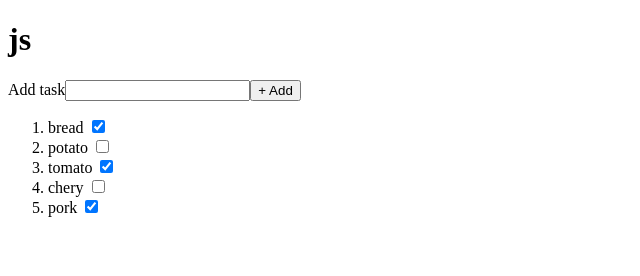
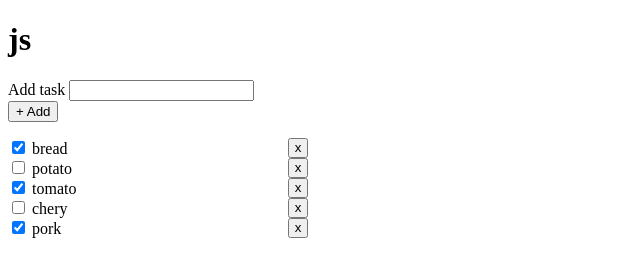
Before and after one commit to YoungSandw1ch/fl-3-js, a plain HTML site: page index.html in a window 1280 px wide. Shown: the whole page, without its empty margins (0-640 px from the left). Drawn offline with Linux system fonts and the light colour scheme.

Commit message:
work with line through

```diff
--- a/index.html
+++ b/index.html
@@ -6,24 +6,60 @@
   <meta name="viewport" content="width=device-width, initial-scale=1.0">
   <title>Document</title>
   <link rel="stylesheet" href="./css/styles.css">
-  <!-- <style>
-    body {
+  <style>
+    /* body {
       background-color: rgb(32, 33, 36)
+    } */
+    .container {
+      width: 300px;
     }
-  </style> -->
+
+    .close {
+      width: 20px;
+      height: 20px;
+      display: flex;
+      justify-content: center;
+      align-items: center;
+    }
+
+    .item {
+      display: flex;
+      justify-content: space-between;
+    }
+
+    .form {
+      max-width: 500px;
+    }
+
+    .label {
+      flex-grow: 1;
+    }
+
+    .list {
+      padding: 0;
+    }
+
+    .done {
+      font-style: italic;
+      text-decoration: line-through;
+    }
+  </style>
 </head>
 
 <body>
   <h1 class="title">js</h1>
 
-  <!-- <form>
-    <label>
-      <span>Add task</span>
-      <input type="text" name="text">
-    </label>
-    <button type="submit"> + Add</button>
-  </form> -->
+  <div class="container">
+    <form class="form">
+      <label>
+        <span>Add task</span>
+        <input type="text" name="text">
+      </label>
+      <button type="submit"> + Add</button>
+    </form>
 
+    <ol class="list"></ol>
+  </div>
   <!-- <ol>
     <li>
       <label>
--- a/js/dom.js
+++ b/js/dom.js
@@ -1,53 +1,63 @@
 const items = [
-  { id: 1, name: 'bread', isCheked: true },
-  { id: 2, name: 'potato', isCheked: false },
-  { id: 3, name: 'tomato', isCheked: true },
-  { id: 4, name: 'chery', isCheked: false },
-  { id: 5, name: 'pork', isCheked: true },
+  { id: '1', name: 'bread', isCheked: true },
+  { id: '2', name: 'potato', isCheked: false },
+  { id: '3', name: 'tomato', isCheked: true },
+  { id: '4', name: 'chery', isCheked: false },
+  { id: '5', name: 'pork', isCheked: true },
 ];
 
 const refs = {
-  body: document.querySelector('body'),
   title: document.querySelector('.title'),
+  list: document.querySelector('ol'),
+  form: document.querySelector('.form'),
 };
 
-const createForm = () => {
-  const formEl = document.createElement('form');
-  const labelEl = document.createElement('label');
-  const spanEl = document.createElement('span');
-  const inputEl = document.createElement('input');
-  const buttonEl = document.createElement('button');
+createList(items);
 
-  spanEl.textContent = 'Add task';
-  inputEl.type = 'text';
-  inputEl.name = 'text';
-  buttonEl.type = 'submit';
-  buttonEl.textContent = ' + Add';
+refs.list.addEventListener('change', onItemSelect);
+refs.form.addEventListener('submit', onSubmitBtnAddItem);
 
-  labelEl.append(spanEl, inputEl);
-  formEl.append(labelEl, buttonEl);
-  refs.title.after(formEl);
-};
-
-const createList = items => {
-  const listEl = document.createElement('ol');
+function createList(items) {
   const itemsMarkup = items.map(createItem).join('');
 
-  refs.body.appendChild(listEl);
-  listEl.insertAdjacentHTML('afterbegin', itemsMarkup);
-};
+  refs.list.innerHTML = '';
+  refs.list.insertAdjacentHTML('afterbegin', itemsMarkup);
+}
 
-function createItem({ name, isCheked }) {
+function createItem({ name, isCheked, id }) {
   const item = `
-  <li>
-    <label>
-      <span>${name}</span>
+  <li class='item' id='${id}'>
+    <label class='label'>
       <input type="checkbox" ${isCheked ? 'checked' : ''}>
+      <span class='list__text'>${name}</span>
     </label>
+    <button class='close'>x</button>
   </li>
   `;
   return item;
 }
 
-createForm();
-createList(items);
+function onItemSelect(e) {
+  const listItem = e.target.closest('li');
+  console.log(listItem.id);
+  items.map(el => (el.id === listItem.id ? (el.isCheked = !el.isCheked) : el));
+}
+
+function onSubmitBtnAddItem(e) {
+  e.preventDefault();
+  const inputRef = document.querySelector('[name="text"]');
+  const item = {
+    id: Date.now().toString(),
+    name: inputRef.value,
+    isCheked: false,
+  };
+
+  items.push(item);
+  refs.form.reset();
+
+  createList(items);
+}
+
+function isDone(items) {
+  const listItems = document.querySelectorAll('.list__text');
+}
```
